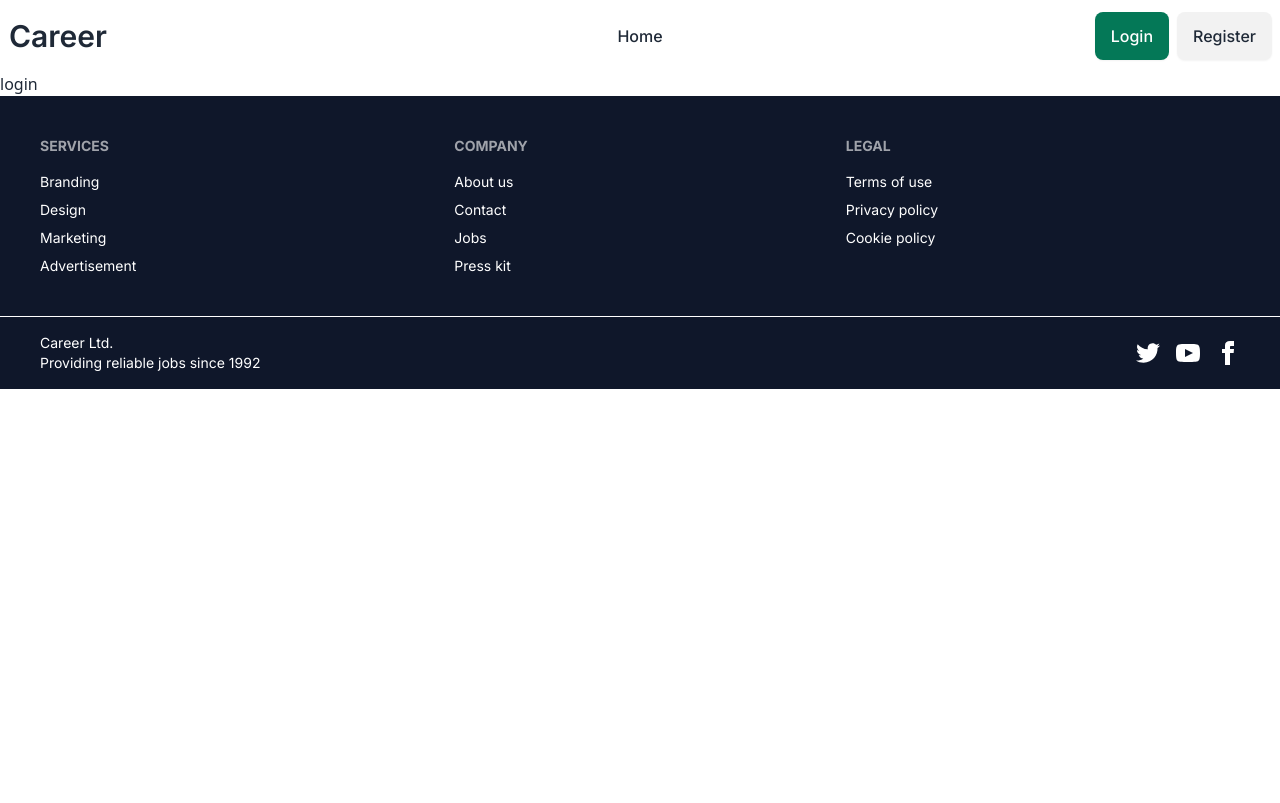
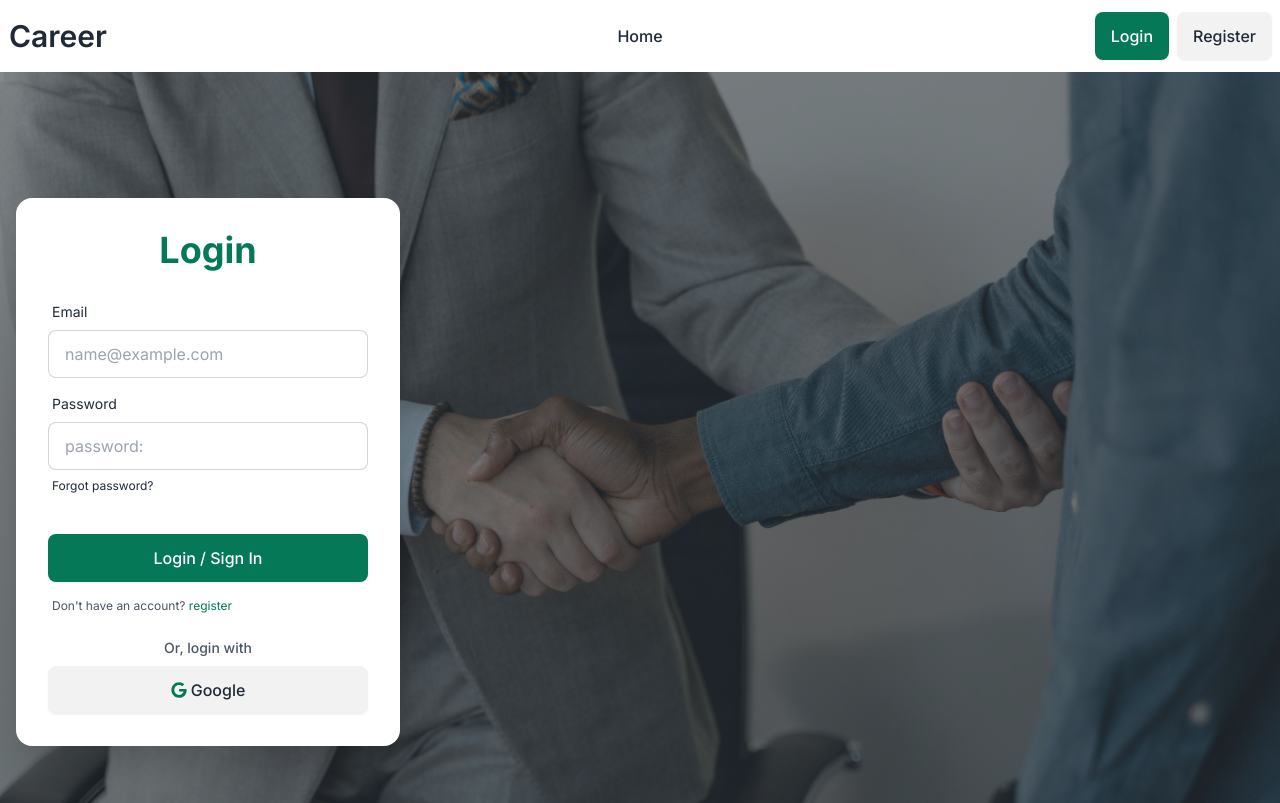
Before and after one commit to shahedul-alam/job-portal-client, a React app: page /login in a window 1280 px wide. Shown: the top 803 px of the page. Built offline with nearby package versions, Linux system fonts and the light colour scheme; the HTML template or start-up script is replaced by a standard one.

Commit message:
login and register page added

```diff
--- a/package.json
+++ b/package.json
@@ -10,8 +10,10 @@
     "preview": "vite preview"
   },
   "dependencies": {
+    "firebase": "^11.1.0",
     "react": "^18.3.1",
     "react-dom": "^18.3.1",
+    "react-icons": "^5.4.0",
     "react-router": "^7.1.1"
   },
   "devDependencies": {
--- a/src/components/homepage/Banner.jsx
+++ b/src/components/homepage/Banner.jsx
@@ -19,8 +19,8 @@ const Banner = () => {
             we've helped recruit excellent applicants over the years.
           </p>
 
-          <div className="h-24 p-4 bg-white flex rounded-lg mb-5">
-            <label className="w-1/3 bg-gray-50 flex items-center px-4 border-r-2 border-gray-300">
+          <div className="h-full sm:h-24 p-4 bg-white grid grid-cols-1 grid-rows-3 sm:flex sm:flex-row rounded-lg mb-5">
+            <label className="sm:w-1/3 bg-gray-50 flex items-center px-4 border-b sm:border-b-0 sm:border-r border-gray-300">
               <input
                 type="text"
                 className="w-full bg-gray-50 font-inter text-sm text-gray-600 placeholder:text-gray-600 focus:outline-none"
@@ -28,7 +28,7 @@ const Banner = () => {
               />
             </label>
 
-            <select className="h-full select bg-gray-50 font-inter text-sm font-normal text-gray-600 rounded-none w-1/3 focus:outline-none focus:border-none">
+            <select className="sm:w-1/3 h-full select bg-gray-50 font-inter text-sm font-normal text-gray-600 rounded-none focus:outline-none focus:border-none">
               <option disabled selected>
                 Location
               </option>
@@ -36,13 +36,13 @@ const Banner = () => {
               <option>America</option>
             </select>
 
-            <button className="w-1/3 h-full btn rounded-none bg-[#047857] text-white font-normal font-inter text-base border-none hover:bg-[#01543a]">
+            <button className="sm:w-1/3 h-full btn rounded-none bg-[#047857] text-white font-normal font-inter text-base border-none hover:bg-[#01543a]">
               Search
             </button>
           </div>
           <p className="text-center font-inter">
-            <span className="text-white">Popular Searches :</span> Designer, Developer, Web, IOS, PHP Senior
-            Engineer
+            <span className="text-white">Popular Searches :</span> Designer,
+            Developer, Web, IOS, PHP Senior Engineer
           </p>
         </div>
       </div>
--- /dev/null
+++ b/src/contexts/AuthContextProvider.jsx
@@ -0,0 +1,19 @@
+import { createContext } from "react";
+
+export const AuthContext = createContext();
+
+const AuthContextProvider = ({ children }) => {
+
+
+  const AuthContextValues = {
+    name: "shaheed",
+  };
+
+  return (
+    <AuthContext.Provider value={AuthContextValues}>
+      {children}
+    </AuthContext.Provider>
+  );
+};
+
+export default AuthContextProvider;
--- /dev/null
+++ b/src/firebase/firebase.config.js
@@ -0,0 +1,20 @@
+// Import the functions you need from the SDKs you need
+import { initializeApp } from "firebase/app";
+import { getAuth } from "firebase/auth";
+// TODO: Add SDKs for Firebase products that you want to use
+// https://firebase.google.com/docs/web/setup#available-libraries
+
+// Your web app's Firebase configuration
+const firebaseConfig = {
+  apiKey: import.meta.env.VITE_apiKey,
+  authDomain: import.meta.env.VITE_authDomain,
+  projectId: import.meta.env.VITE_projectId,
+  storageBucket: import.meta.env.VITE_storageBucket,
+  messagingSenderId: import.meta.env.VITE_messagingSenderId,
+  appId: import.meta.env.VITE_appId,
+};
+
+// Initialize Firebase
+const app = initializeApp(firebaseConfig);
+// Initialize Firebase Authentication and get a reference to the service
+export const auth = getAuth(app);
--- a/src/main.jsx
+++ b/src/main.jsx
@@ -2,9 +2,12 @@ import { StrictMode } from 'react'
 import { createRoot } from 'react-dom/client'
 import Router from './router/Router.jsx'
 import './index.css'
+import AuthContextProvider from './contexts/AuthContextProvider.jsx'
 
 createRoot(document.getElementById('root')).render(
   <StrictMode>
-    <Router />
+    <AuthContextProvider>
+      <Router />
+    </AuthContextProvider>
   </StrictMode>,
 )
--- a/src/pages/LoginPage.jsx
+++ b/src/pages/LoginPage.jsx
@@ -1,11 +1,81 @@
-import React from 'react';
+import banner from "../assets/login-signup-banner.jpg";
+import { FaGoogle } from "react-icons/fa";
+import { Link } from "react-router";
 
 const LoginPage = () => {
   return (
-    <div>
-      <h1>login</h1>
+    <div
+      className="hero min-h-screen font-inter"
+      style={{
+        backgroundImage: `url(${banner})`,
+      }}
+    >
+      <div className="hero-overlay bg-opacity-50"></div>
+      <div className="hero-content w-full flex-col lg:flex-row lg:justify-start">
+        <div className="card bg-base-100 w-full max-w-sm shrink-0 shadow-2xl">
+          <form className="card-body">
+            <h1 className="text-4xl text-[#047857] font-bold text-center mb-4">
+              Login
+            </h1>
+            <div className="form-control">
+              <label className="label">
+                <span className="label-text">Email</span>
+              </label>
+              <input
+                type="email"
+                placeholder="name@example.com"
+                className="input input-bordered focus:border focus:border-[#047857]"
+                required
+              />
+            </div>
+            <div className="form-control">
+              <label className="label">
+                <span className="label-text">Password</span>
+              </label>
+              <input
+                type="password"
+                placeholder="password:"
+                className="input input-bordered focus:border focus:border-[#047857]"
+                required
+              />
+              <label className="label">
+                <Link
+                  to={`forgotPassword`}
+                  className="label-text-alt link link-hover"
+                >
+                  Forgot password?
+                </Link>
+              </label>
+            </div>
+            <div className="form-control mt-6">
+              <button className="btn bg-[#047857] text-white font-medium text-base border-none hover:bg-[#01543a]">
+                Login / Sign In
+              </button>
+            </div>
+            <label className="label">
+              <p className="label-text-alt text-gray-600">
+                Don't have an account?{" "}
+                <Link
+                  to={"/register"}
+                  className="label-text-alt link link-hover text-[#047857]"
+                >
+                  register
+                </Link>
+              </p>
+            </label>
+            <div className="form-control mt-2">
+              <p className="text-sm font-medium text-center text-gray-600 mb-2">
+                Or, login with
+              </p>
+              <div className="font-medium text-base flex items-center justify-center gap-1 btn">
+                <FaGoogle className="text-[#047857]" /> Google
+              </div>
+            </div>
+          </form>
+        </div>
+      </div>
     </div>
   );
 };
 
-export default LoginPage;<h1>login</h1>
+export default LoginPage;
--- a/src/pages/RegisterPage.jsx
+++ b/src/pages/RegisterPage.jsx
@@ -1,11 +1,108 @@
-import React from 'react';
+import banner from "../assets/login-signup-banner.jpg";
+import { FaGoogle } from "react-icons/fa";
+import { Link } from "react-router";
 
 const RegisterPage = () => {
   return (
-    <div>
-      <h1>register</h1>
+    <div
+      className="hero min-h-screen font-inter"
+      style={{
+        backgroundImage: `url(${banner})`,
+      }}
+    >
+      <div className="hero-overlay bg-opacity-50"></div>
+      <div className="hero-content w-full flex-col lg:flex-row lg:justify-start">
+        <div className="card bg-base-100 w-full max-w-sm shrink-0 shadow-2xl">
+          <form className="card-body">
+            <h1 className="text-4xl text-[#047857] font-bold text-center mb-4">
+              Register
+            </h1>
+            <div className="form-control">
+              <label className="label">
+                <span className="label-text">Name</span>
+              </label>
+              <input
+                type="text"
+                name="name"
+                placeholder="Enter your name"
+                className="input input-bordered focus:border focus:border-[#047857]"
+                required
+              />
+            </div>
+            <div className="form-control">
+              <label className="label">
+                <span className="label-text">Photo URL</span>
+              </label>
+              <input
+                type="text"
+                name="photoURL"
+                placeholder="Enter your photo URL"
+                className="input input-bordered focus:border focus:border-[#047857]"
+                required
+              />
+            </div>
+            <div className="form-control">
+              <label className="label">
+                <span className="label-text">Email</span>
+              </label>
+              <input
+                type="email"
+                name="email"
+                placeholder="Enter your email"
+                className="input input-bordered focus:border focus:border-[#047857]"
+                required
+              />
+            </div>
+            <div className="form-control">
+              <label className="label">
+                <span className="label-text">Password</span>
+              </label>
+              <input
+                type="password"
+                name="password"
+                placeholder="Enter your password"
+                className="input input-bordered focus:border focus:border-[#047857]"
+                required
+              />
+            </div>
+            {/* {notValid && (
+              <div className="form-control">
+                <p className="label-text-alt text-red-600">
+                  Password must include at least 6 characters, with both
+                  uppercase and lowercase letters
+                </p>
+              </div>
+            )} */}
+            <div className="form-control mt-4">
+              <button className="btn bg-[#047857] text-white font-medium text-base border-none hover:bg-[#01543a]">
+                Register / Sign Up
+              </button>
+            </div>
+            <label className="label">
+              <p className="label-text-alt text-gray-600">
+                Already have an account?{" "}
+                <Link
+                  to={"/login"}
+                  className="label-text-alt link link-hover text-[#047857]"
+                >
+                  Login
+                </Link>
+              </p>
+            </label>
+            <div className="form-control mt-2">
+              <p className="text-sm font-medium text-center text-gray-600 mb-2">
+                Or, register with
+              </p>
+              <div className="font-medium text-base flex items-center justify-center gap-1 btn">
+                <FaGoogle className="text-[#047857]" /> Google
+              </div>
+            </div>
+          </form>
+        </div>
+      </div>
     </div>
   );
 };
 
-export default RegisterPage;<h1>register</h1>
+export default RegisterPage;
+<h1>register</h1>;
```
Also changed, not shown: src/assets/login-signup-banner.jpg (added), 1 other file (tests, documents, lock files or other folders).
